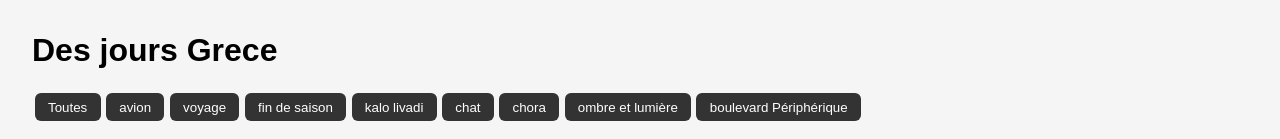
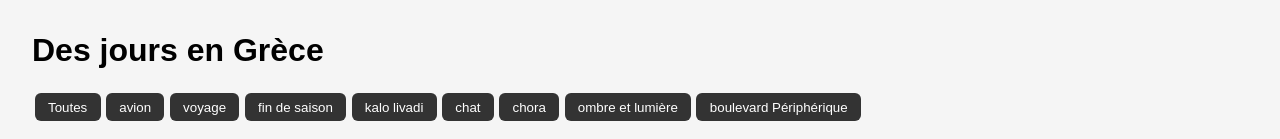
Before and after one commit to Ptrckmller/Des-jours-Grece, a plain HTML site: page index.html in a window 1280 px wide. Shown: the top 139 px of the page. Drawn offline with Linux system fonts and the light colour scheme.

Commit message:
Update index.html

```diff
--- a/index.html
+++ b/index.html
@@ -2,7 +2,7 @@
 <html lang="fr">
 <head>
   <meta charset="UTF-8">
-  <title>Des jours Grece</title>
+  <title>Des jours en Grèce</title>
   <style>
     body { font-family: sans-serif; margin: 2em; background: #f5f5f5; }
     #categories { margin-bottom: 1em; }
@@ -22,7 +22,7 @@
   </style>
 </head>
 <body>
-  <h1>Des jours Grece</h1>
+  <h1>Des jours en Grèce</h1>
   <div id="categories"></div>
   <div class="grid" id="video-container"></div>
 
```
